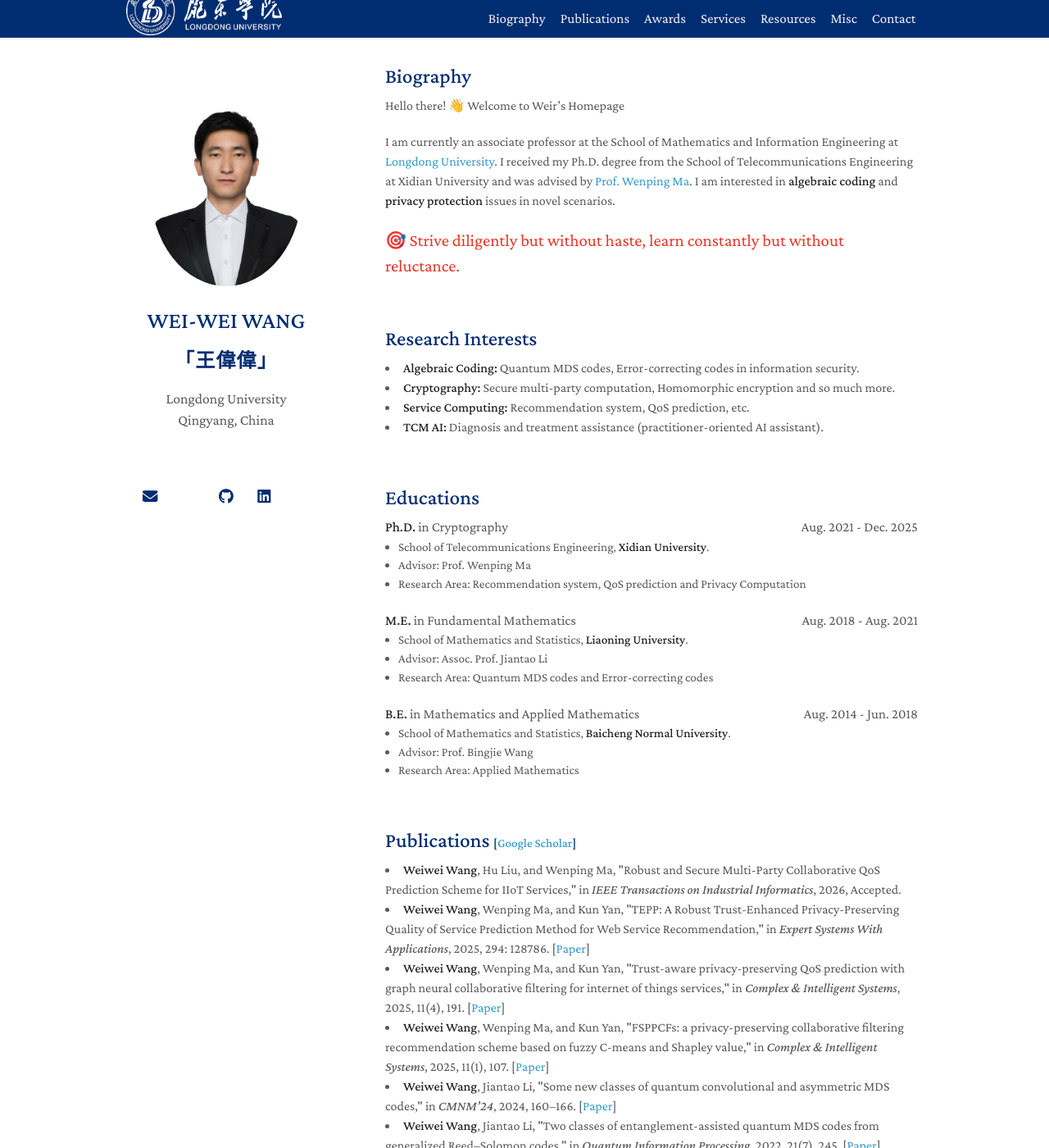
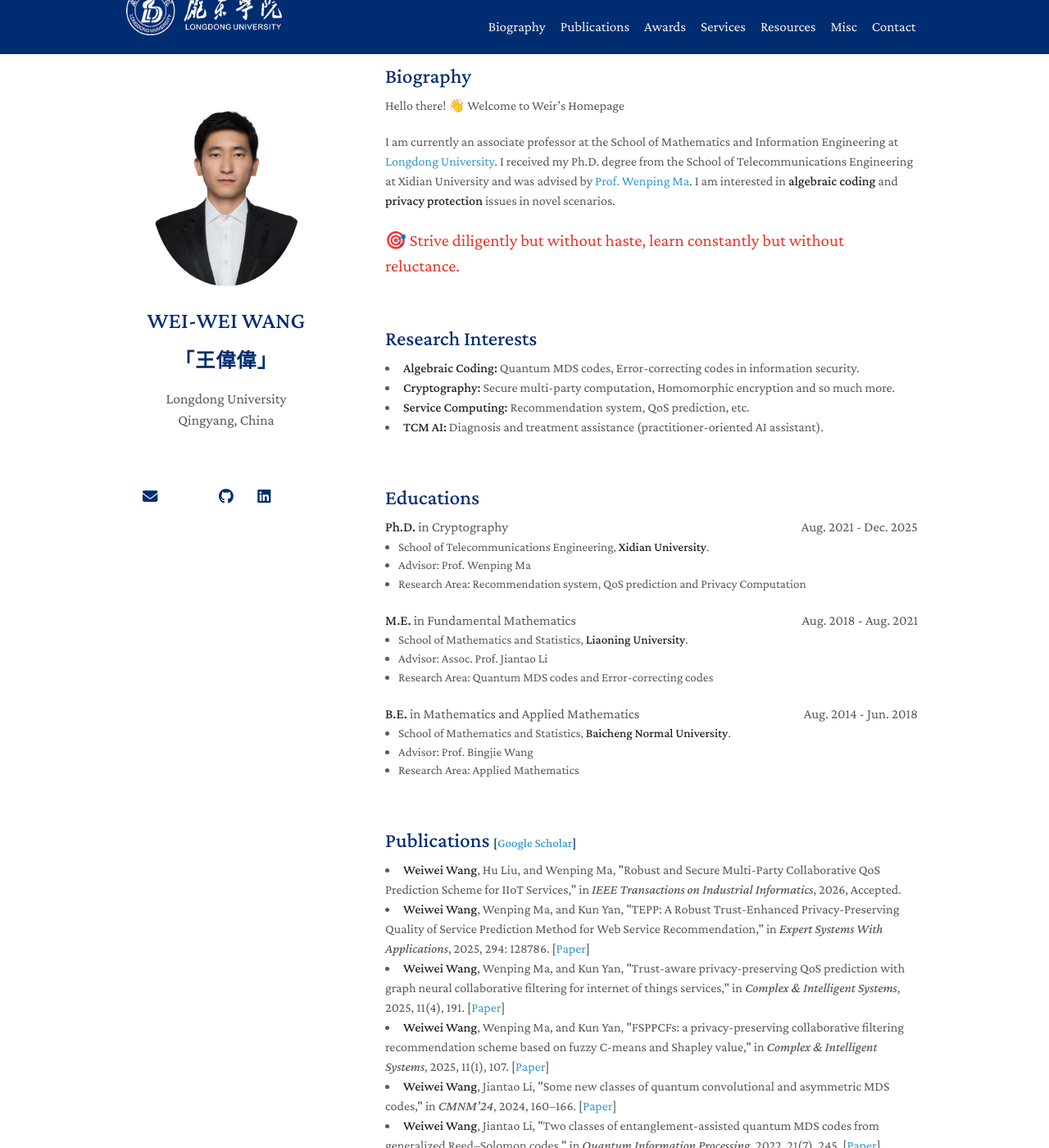
Before and after one commit to Joe-weir-wong/joe-weir-wong.github.io, a Jekyll site: the page built from index.md, in a window 1280 px wide and 1400 px high. Shown: the whole window at 82% size. Built offline with Jekyll 4.4.1, drawn with Linux system fonts in a browser that asks for light colours; a style sheet for code colours, icons or effects is not loaded.

Commit message:
edit nav.css

```diff
--- a/assets/css/nav.css
+++ b/assets/css/nav.css
@@ -27,7 +27,7 @@
     float: right;
     color: #f2f2f2;
     text-align: center;
-    padding: 10px 9px;
+    padding: 20px 9px;
     text-decoration: none;
     font-size: 17px;
   }
```
